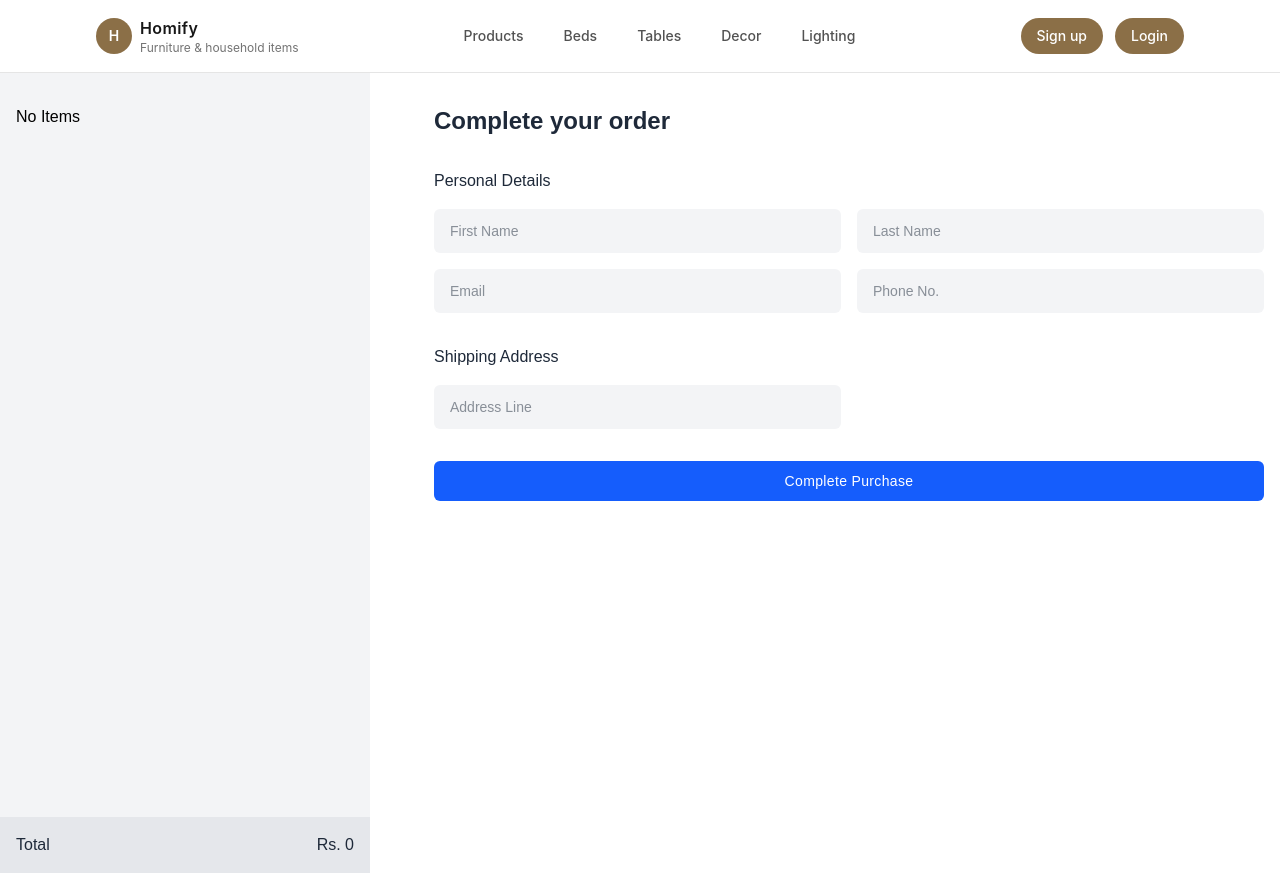
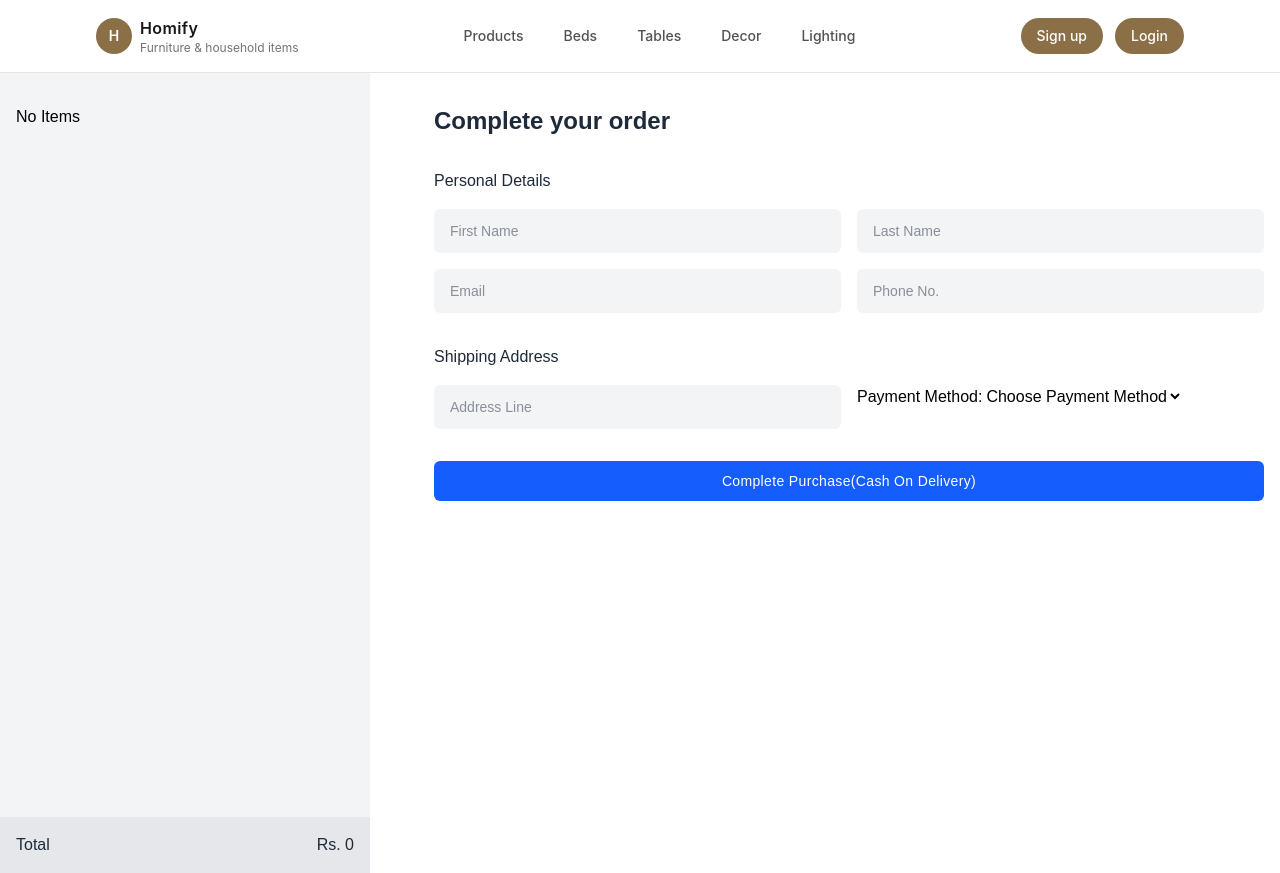
Before and after one commit to rohitranjanyadav/Homify-Marketplace-Client, a React (Vite) app: page /my-checkout in a window 1280 px wide. Built offline with nearby package versions, Linux system fonts and the light colour scheme.

Commit message:
feat: implement khalti payment

```diff
--- a/src/pages/checkout/Checkout.tsx
+++ b/src/pages/checkout/Checkout.tsx
@@ -1,4 +1,4 @@
-import { type ChangeEvent, useState } from "react";
+import { type ChangeEvent, useEffect, useState } from "react";
 import Navbar from "../../globals/components/Navbar";
 import { useAppDispatch, useAppSelector } from "../../store/hooks";
 import { type IData, PaymentMethod } from "./types";
@@ -7,6 +7,7 @@ import { orderItem } from "../../store/checkoutSlice";
 function Checkout() {
   const dispatch = useAppDispatch();
   const { items } = useAppSelector((store) => store.cart);
+  const { khaltiUrl,status } = useAppSelector((store) => store.orders);
   const total = items.reduce(
     (total, item) => item.Product.productPrice * item.quantity + total,
     0,
@@ -24,6 +25,18 @@ function Checkout() {
     products: [],
   });
 
+  const [paymentMethod, setPaymentMethod] = useState<PaymentMethod>(
+    PaymentMethod.Cod,
+  );
+
+  const handlePaymentMethod = (paymentData: PaymentMethod) => {
+    setPaymentMethod(paymentData);
+    setData({
+      ...data,
+      paymentMethod: paymentData,
+    });
+  };
+
   const handleChange = (e: ChangeEvent<HTMLInputElement>) => {
     const { name, value } = e.target;
     setData({
@@ -31,7 +44,7 @@ function Checkout() {
       [name]: value,
     });
   };
-  const handleSubmit = (e: React.FormEvent<HTMLFormElement>) => {
+  const handleSubmit = async(e: React.FormEvent<HTMLFormElement>) => {
     e.preventDefault();
     const productData =
       items.length > 0
@@ -47,14 +60,22 @@ function Checkout() {
       products: productData,
       totalAmount: total,
     };
-    dispatch(orderItem(finalData));
+    await dispatch(orderItem(finalData));
   };
+
+  useEffect(() => {
+    if (khaltiUrl) {
+      window.location.href = khaltiUrl;
+      return;
+    }
+  }, [khaltiUrl,status]);
+
   return (
     <>
       <Navbar />
       <div className="font-[sans-serif] bg-white">
         <div className="flex max-sm:flex-col gap-12 max-lg:gap-4 h-full">
-          <div className="bg-gray-100 sm:h-screen sm:sticky sm:top-0 lg:min-w-[370px] sm:min-w-[300px]">
+          <div className="bg-gray-100 sm:h-screen sm:sticky sm:top-0 lg:min-w-92.5 sm:min-w-75">
             <div className="relative h-full">
               <div className="px-4 py-8 sm:overflow-auto sm:h-[calc(100vh-60px)]">
                 <div className="space-y-4">
@@ -165,14 +186,49 @@ function Checkout() {
                       className="px-4 py-3 bg-gray-100 focus:bg-transparent text-gray-800 w-full text-sm rounded-md focus:outline-blue-600"
                     />
                   </div>
+                  <div>
+                    <label htmlFor="paymentMethod">Payment Method:</label>
+                    <select
+                      name=""
+                      id="paymentMethod"
+                      onChange={(e) =>
+                        handlePaymentMethod(e.target.value as PaymentMethod)
+                      }
+                    >
+                      <option value="" disabled selected>
+                        Choose Payment Method
+                      </option>
+                      <option value={PaymentMethod.Cod}>COD</option>
+                      <option value={PaymentMethod.Khalti}>Khalti</option>
+                      <option value={PaymentMethod.Esewa}>Esewa</option>
+                    </select>
+                  </div>
                 </div>
                 <div className="flex gap-4 max-md:flex-col mt-8">
-                  <button
-                    type="submit"
-                    className="rounded-md px-4 py-2.5 w-full text-sm tracking-wide bg-blue-600 hover:bg-blue-700 text-white"
-                  >
-                    Complete Purchase
-                  </button>
+                  {paymentMethod === PaymentMethod.Cod && (
+                    <button
+                      type="submit"
+                      className="rounded-md px-4 py-2.5 w-full text-sm tracking-wide bg-blue-600 hover:bg-blue-700 text-white"
+                    >
+                      Complete Purchase(Cash On Delivery)
+                    </button>
+                  )}
+                  {paymentMethod === PaymentMethod.Khalti && (
+                    <button
+                      type="submit"
+                      className="rounded-md px-4 py-2.5 w-full text-sm tracking-wide bg-purple-600 hover:bg-purple-700 text-white"
+                    >
+                      Pay With Khalti
+                    </button>
+                  )}
+                  {paymentMethod === PaymentMethod.Esewa && (
+                    <button
+                      type="submit"
+                      className="rounded-md px-4 py-2.5 w-full text-sm tracking-wide bg-green-600 hover:bg-green-700 text-white"
+                    >
+                      Pay With Esewa
+                    </button>
+                  )}
                 </div>
               </div>
             </form>
--- a/src/store/checkoutSlice.ts
+++ b/src/store/checkoutSlice.ts
@@ -33,11 +33,11 @@ export function orderItem(data: IData) {
   return async function orderItemThunk(dispatch: AppDispatch) {
     try {
       const response = await APIWITHTOKEN.post("/order", data);
-      if (response.status === 200) {
+      if (response.status >= 200 && response.status < 300) {
         dispatch(setStatus(Status.SUCCESS));
         dispatch(setItems(response.data.data));
         if (response.data.url) {
-          setKhaltiUrl(response.data.url);
+          dispatch(setKhaltiUrl(response.data.url));
         }
       } else {
         dispatch(setStatus(Status.ERROR));
--- a/src/store/store.ts
+++ b/src/store/store.ts
@@ -2,12 +2,14 @@ import { configureStore } from "@reduxjs/toolkit";
 import authSlice from "./authSlice";
 import productSlice from "./productSlice";
 import cartSlice from "./cartSlice";
+import checkoutSlice from "./checkoutSlice";
 
 const store = configureStore({
   reducer: {
     auth: authSlice,
     products: productSlice,
     cart: cartSlice,
+    orders: checkoutSlice,
   },
 });
 
```
